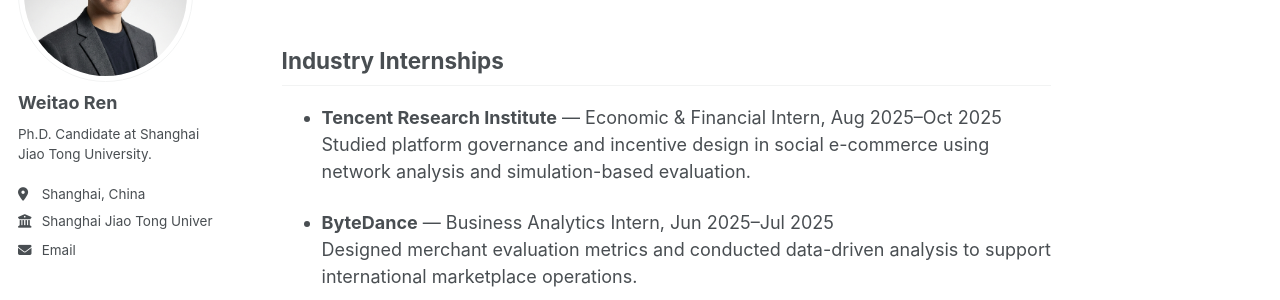
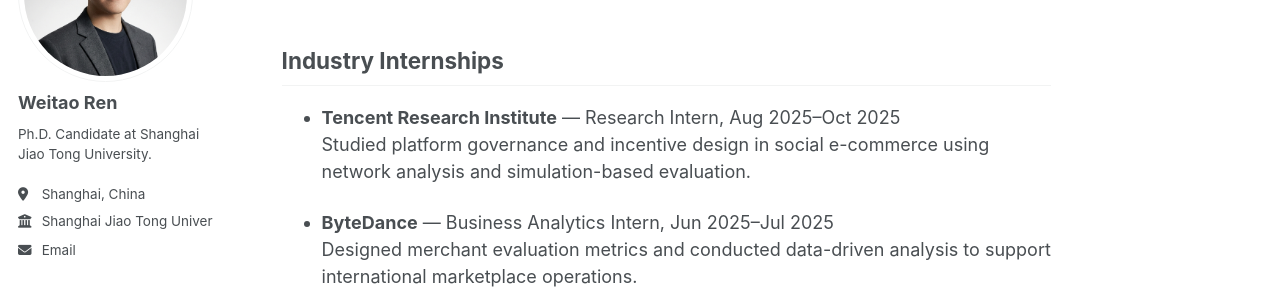
Before and after one commit to weitaoren/weitaoren.github.io, a Jekyll site: the page built from _pages/about.md, in a window 1280 px wide and 900 px high, scrolled down 808 px. Shown: the part 194-494 px from the top of the window. Built offline with Jekyll 4.4.1, drawn with Linux system fonts in a browser that asks for light colours; a script bundle is joined from its source files by our own code; library files that are not in the unit come from our copies.

Commit message:
Update about.md

```diff
--- a/_pages/about.md
+++ b/_pages/about.md
@@ -29,7 +29,7 @@ My research lies at the **Operations–Marketing interface**, with a focus on **
 
 ## Industry Internships
 
-- **Tencent Research Institute** — Economic & Financial Intern, Aug 2025–Oct 2025
+- **Tencent Research Institute** — Research Intern, Aug 2025–Oct 2025
   Studied platform governance and incentive design in social e-commerce using network analysis and simulation-based evaluation.
 
 - **ByteDance** — Business Analytics Intern, Jun 2025–Jul 2025
```
